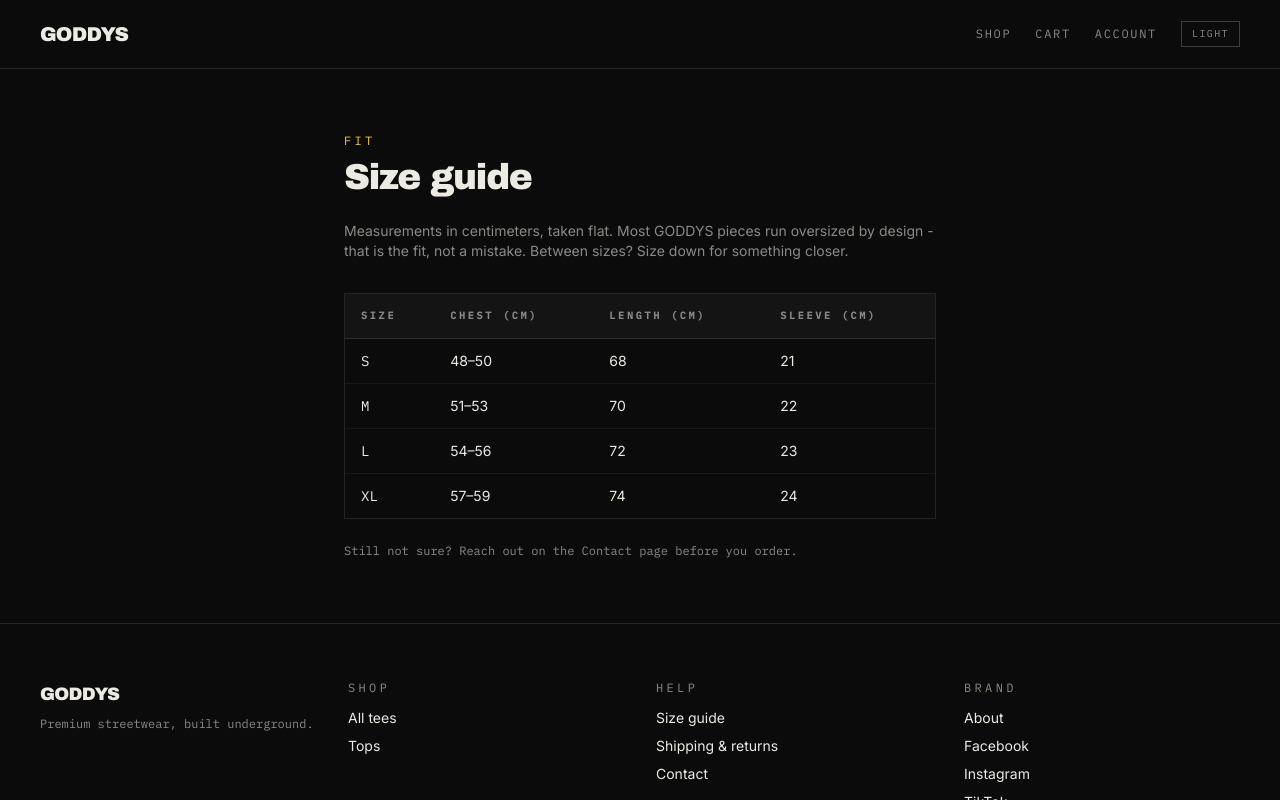
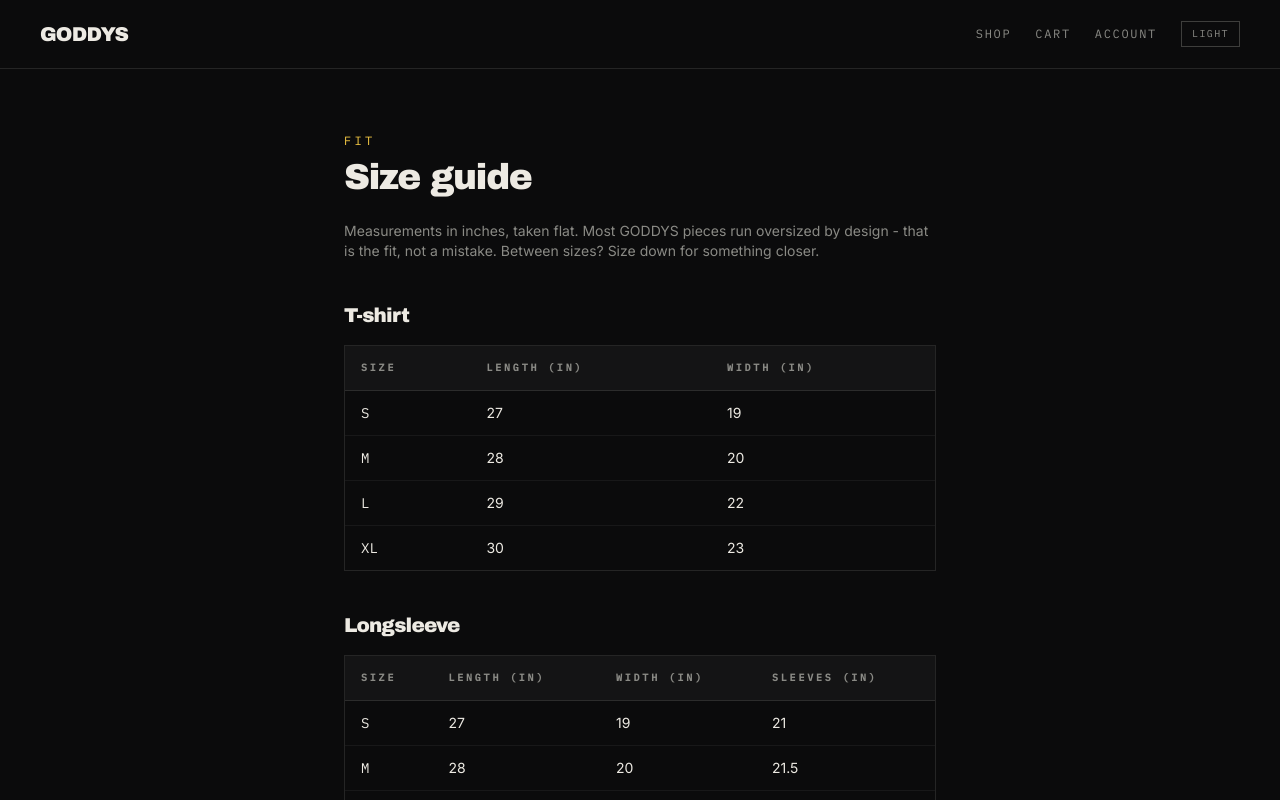
Before and after one commit to janambrocio12-create/goddys, a Next.js app: page /size-guide in a window 1280 px wide. Shown: the top 800 px of the page. Built offline with nearby package versions, Linux system fonts and the light colour scheme; no server answers.

Commit message:
Replace generic size guide with GODDYS' T-shirt and longsleeve charts
Co-Authored-By: Claude Opus 5.5 <noreply@anthropic.com>
Claude-Session: https://claude.ai/code/session_01HZntxYXfYCLHL6BcDWC9Dv

```diff
--- a/src/app/(storefront)/size-guide/page.tsx
+++ b/src/app/(storefront)/size-guide/page.tsx
@@ -1,8 +1,32 @@
-const SIZE_ROWS = [
-  { size: 'S', chest: '48–50', length: '68', sleeve: '21' },
-  { size: 'M', chest: '51–53', length: '70', sleeve: '22' },
-  { size: 'L', chest: '54–56', length: '72', sleeve: '23' },
-  { size: 'XL', chest: '57–59', length: '74', sleeve: '24' },
+type SizeChart = {
+  title: string;
+  columns: string[];
+  rows: string[][];
+};
+
+// From GODDYS' official size charts. Measurements in inches.
+const SIZE_CHARTS: SizeChart[] = [
+  {
+    title: 'T-shirt',
+    columns: ['Size', 'Length', 'Width'],
+    rows: [
+      ['S', '27', '19'],
+      ['M', '28', '20'],
+      ['L', '29', '22'],
+      ['XL', '30', '23'],
+    ],
+  },
+  {
+    title: 'Longsleeve',
+    columns: ['Size', 'Length', 'Width', 'Sleeves'],
+    rows: [
+      ['S', '27', '19', '21'],
+      ['M', '28', '20', '21.5'],
+      ['L', '29', '21', '22'],
+      ['XL', '30', '23', '22.5'],
+      ['2XL', '31', '24', '23'],
+    ],
+  },
 ];
 
 export default function SizeGuidePage() {
@@ -12,35 +36,43 @@ export default function SizeGuidePage() {
       <h1 className="mt-2 font-display text-3xl tracking-tightest md:text-4xl">Size guide</h1>
 
       <p className="mt-6 text-sm text-concrete">
-        Measurements in centimeters, taken flat. Most GODDYS pieces run
-        oversized by design - that is the fit, not a mistake. Between sizes?
-        Size down for something closer.
+        Measurements in inches, taken flat. Most GODDYS pieces run oversized
+        by design - that is the fit, not a mistake. Between sizes? Size down
+        for something closer.
       </p>
 
-      <div className="mt-8 overflow-x-auto border border-concrete/20">
+      {SIZE_CHARTS.map((chart) => (
+        <section key={chart.title} className="mt-10">
+          <h2 className="font-display text-xl tracking-tightest">{chart.title}</h2>
+          <div className="mt-4 overflow-x-auto border border-concrete/20">
             <table className="w-full text-left text-sm">
               <thead>
                 <tr className="border-b border-concrete/20 bg-panel font-mono text-[10px] uppercase tracking-widest text-concrete">
-              <th className="px-4 py-3">Size</th>
-              <th className="px-4 py-3">Chest (cm)</th>
-              <th className="px-4 py-3">Length (cm)</th>
-              <th className="px-4 py-3">Sleeve (cm)</th>
+                  {chart.columns.map((column, index) => (
+                    <th key={column} className="px-4 py-3">
+                      {index === 0 ? column : `${column} (in)`}
+                    </th>
+                  ))}
                 </tr>
               </thead>
               <tbody>
-            {SIZE_ROWS.map((row) => (
-              <tr key={row.size} className="border-b border-concrete/10 last:border-0">
-                <td className="px-4 py-3 font-mono">{row.size}</td>
-                <td className="px-4 py-3">{row.chest}</td>
-                <td className="px-4 py-3">{row.length}</td>
-                <td className="px-4 py-3">{row.sleeve}</td>
+                {chart.rows.map(([size, ...values]) => (
+                  <tr key={size} className="border-b border-concrete/10 last:border-0">
+                    <td className="px-4 py-3 font-mono">{size}</td>
+                    {values.map((value, index) => (
+                      <td key={chart.columns[index + 1]} className="px-4 py-3">
+                        {value}
+                      </td>
+                    ))}
                   </tr>
                 ))}
               </tbody>
             </table>
           </div>
+        </section>
+      ))}
 
-      <p className="mt-6 font-mono text-xs text-concrete">
+      <p className="mt-8 font-mono text-xs text-concrete">
         Still not sure? Reach out on the Contact page before you order.
       </p>
     </div>
```
Lines whose indentation alone changed are shown as unchanged.
